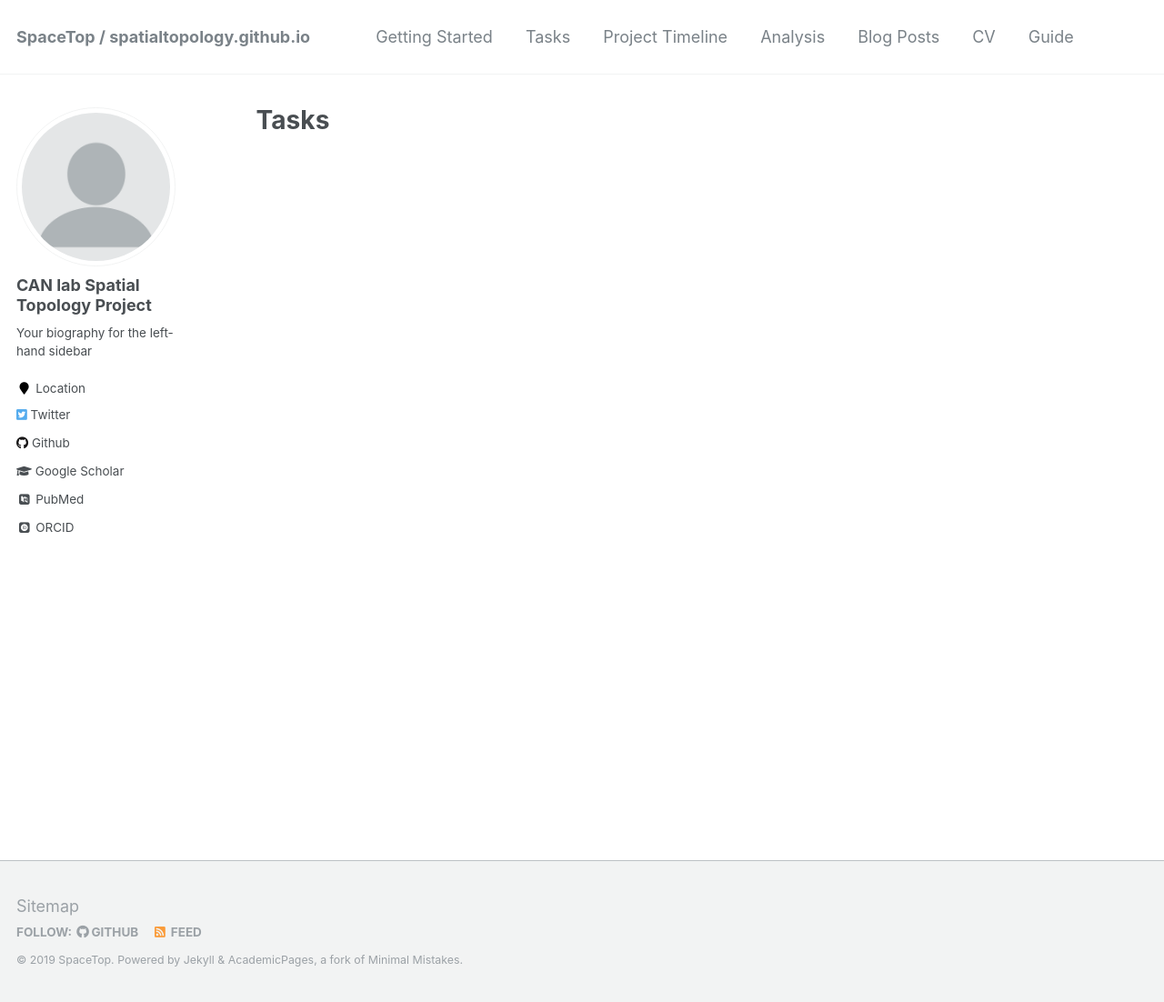
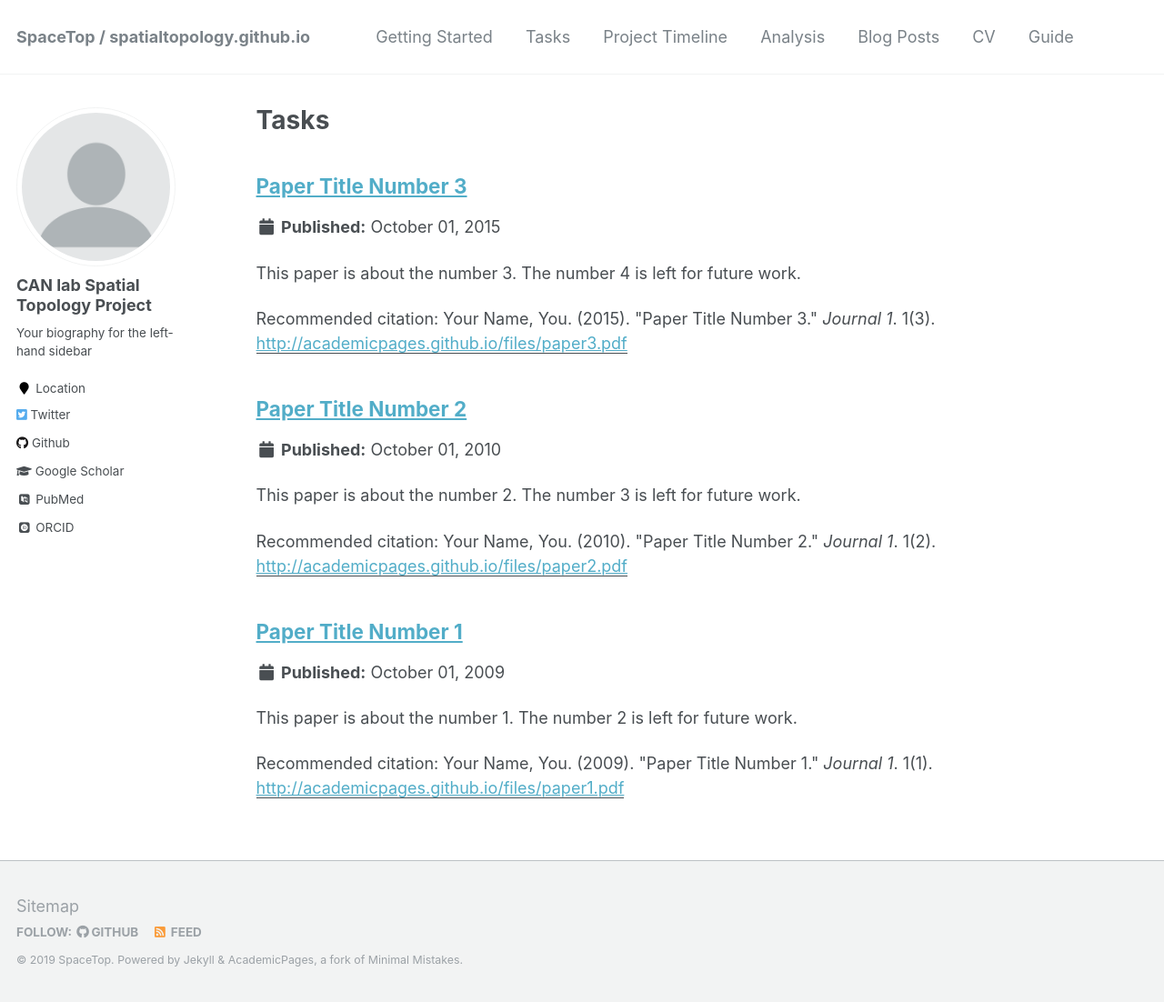
Before and after one commit to spatialtopology/spacetop.github.io, a Jekyll site: the page built from _pages/tasks.md, in a window 1280 px wide and 1102 px high. Shown: the whole window at 91% size. Built offline with Jekyll 4.4.1, drawn with Linux system fonts in a browser that asks for light colours; some web fonts are replaced; some of the changed lines change nothing that is shown.

Commit message:
formatting for spacetop purposes

```diff
--- a/_config.yml
+++ b/_config.yml
@@ -175,16 +175,16 @@
 
 # Collections
 collections:
-  teaching:
+  gettingstarted:
     output: true
     permalink: /:collection/:path/
-  publications:
+  tasks:
     output: true
     permalink: /:collection/:path/
-  portfolio:
+  projectplan:
     output: true
     permalink: /:collection/:path/
-  talks:
+  analysis:
     output: true
     permalink: /:collection/:path/
 
@@ -221,7 +221,7 @@
   # _publications
   - scope:
       path: ""
-      type: Tasks # publications
+      type: tasks # publications
     values:
       layout: single
       author_profile: true
@@ -230,7 +230,7 @@
   # _portfolio
   - scope:
       path: ""
-      type: Project Plan
+      type: projectplan
     values:
       layout: single
       author_profile: true
@@ -239,7 +239,7 @@
   # _talks
   - scope:
       path: ""
-      type: Analysis
+      type: analysis
     values:
       layout: talk
       author_profile: true
```
Also changed, not shown: 1 other file.
